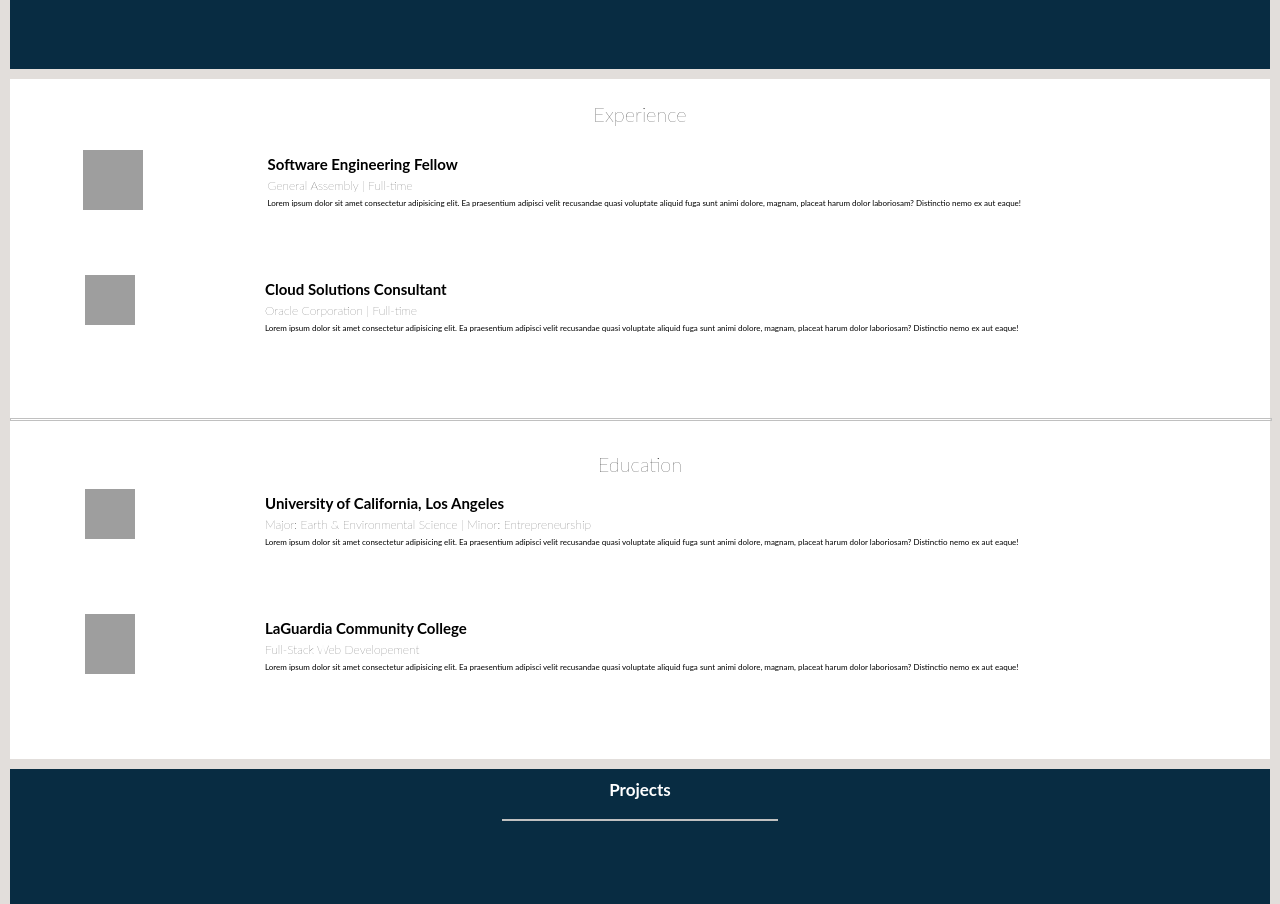
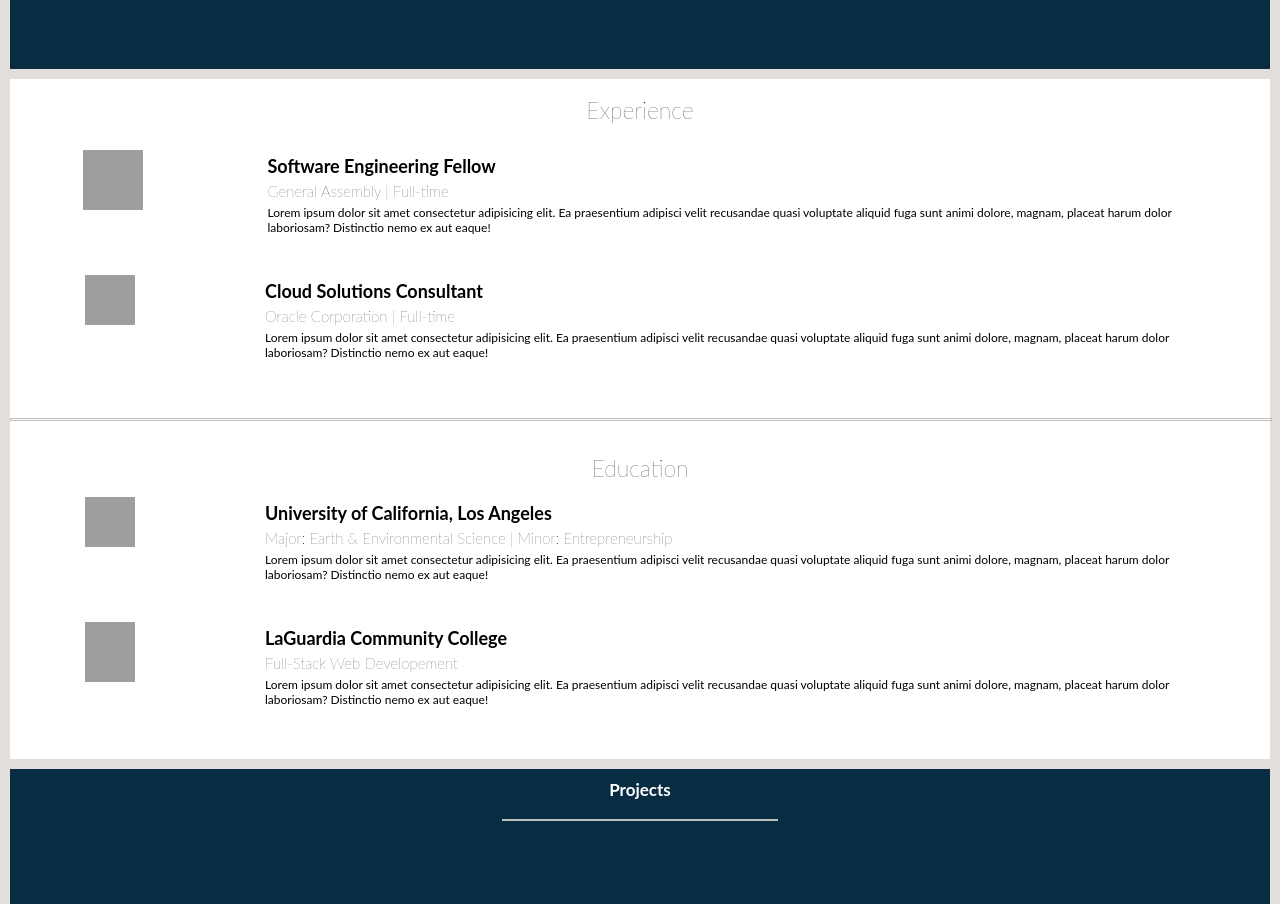
Before and after one commit to bzerehaimanot8/portfolio-1-project1, a plain HTML site: page index.html in a window 1280 px wide. Shown: the part 648-1552 px from the top of the page. Drawn offline with nearby package versions, Linux system fonts and the light colour scheme; no server answers; grey boxes are pictures that could not be loaded.

Commit message:
adjusted font-sizes

```diff
--- a/style1.css
+++ b/style1.css
@@ -116,9 +116,9 @@ body {
   padding: 0;
   height: 90px;
   margin: 10px;
- background-color: rgb(0, 0, 0, .35);
-border-radius: 5px;
-/* width: 200px; */
+  background-color: rgb(0, 0, 0, .35);
+  border-radius: 5px;
+  /* width: 200px; */
 }
 
 .nameandposition hr {
@@ -128,7 +128,7 @@ border-radius: 5px;
 }
 
 /* styling of all horizontal lines following major headings on my page*/
-  hr {
+hr {
   border: 1px solid silver;
   width: 274px;
   height: 1px;
@@ -742,7 +742,7 @@ justify-content: space-around; */
   display: flex;
   justify-content: center;
   font-weight: 10;
-  font-size: 20px;
+  font-size: 23px;
 }
 
 /* FIRST EXPERIENCE */
@@ -768,18 +768,21 @@ justify-content: space-around; */
 .first-description p {
   color: black;
   margin: 5px 0px;
+  font-size: 12px;
 }
 
 .first-description h2 {
   color: black;
   margin: 5px 0px;
+  font-size: 18px;
+
 }
 
 .first-description h4 {
   color: black;
   font-weight: 10;
   margin: 5px 0px;
-  font-size: 12px;
+  font-size: 15px;
 }
 
 
@@ -807,18 +810,20 @@ justify-content: space-around; */
 .second-description p {
   color: black;
   margin: 5px 0px;
+  font-size: 12px;
 }
 
 .second-description h2 {
   color: black;
   margin: 5px 0px;
+  font-size: 18px;
 }
 
 .second-description h4 {
   color: black;
   font-weight: 10;
   margin: 5px 0px;
-  font-size: 12px;
+  font-size: 15px;
 }
 
 /* EDUCATION */
@@ -861,18 +866,20 @@ justify-content: space-around; */
 .first-education-description p {
   color: black;
   margin: 5px 0px;
+  font-size: 12px;
 }
 
 .first-education-description h2 {
   color: black;
   margin: 5px 0px;
+  font-size: 18px;
 }
 
 .first-education-description h4 {
   color: black;
   font-weight: 10;
   margin: 5px 0px;
-  font-size: 12px;
+  font-size: 15px;
 }
 
 /* SECOND EDUCATION */
@@ -898,18 +905,20 @@ justify-content: space-around; */
 .second-education-description p {
   color: black;
   margin: 5px 0px;
+  font-size: 12px;
 }
 
 .second-education-description h2 {
   color: black;
   margin: 5px 0px;
+  font-size: 18px;
 }
 
 .second-education-description h4 {
   color: black;
   font-weight: 10;
   margin: 5px 0px;
-  font-size: 12px;
+  font-size: 15px;
 }
 
 
```
